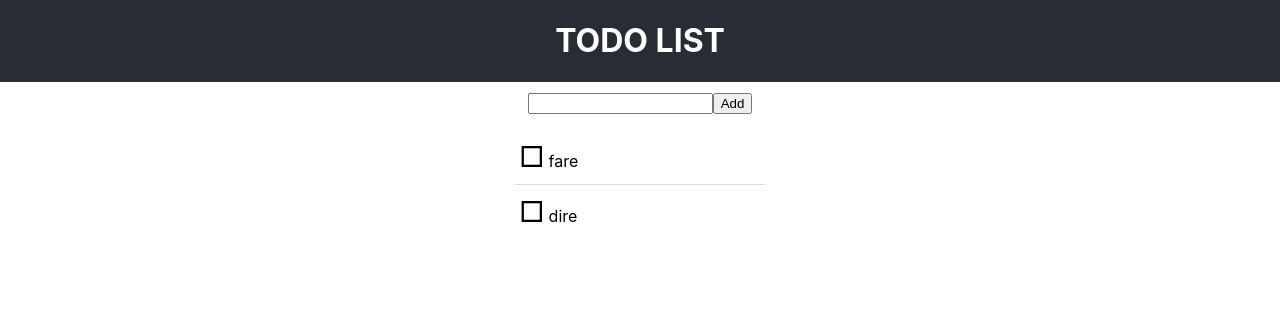
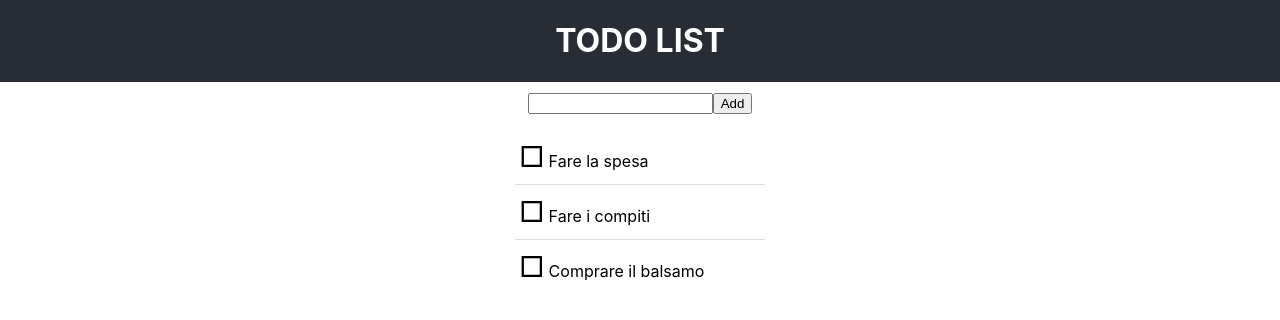
Before and after one commit to rid3thespiral/react-redux-todolist, a React (Create React App) app: page / in a window 1280 px wide. Shown: the top 320 px of the page. Built offline with nearby package versions, Linux system fonts and the light colour scheme.

Commit message:
store update

```diff
--- a/src/components/todo.js
+++ b/src/components/todo.js
@@ -1,11 +1,11 @@
 import React from 'react';
 
 
-export default function todo({todo, onClick,id}){
+export default function todo({todoItem, onClick,id}){
 
     return (
         <li onClick={() => onClick(id) }><span></span>
-            {todo} </li>
+            {todoItem.todo} </li>
     );
 
 }
--- a/src/components/todolist.js
+++ b/src/components/todolist.js
@@ -5,7 +5,7 @@ export default function todoList({todos, removeTodo, id}){
 return (
 <ul>
 {
- todos.map( (todo,i) => <Todo id={i} onClick={removeTodo} key={i} todo ={todo}/>)
+ todos.map( (todo,i) => <Todo id={i} onClick={removeTodo} key={i} todoItem ={todo}/>)
 }
 </ul>
 
--- a/src/index.js
+++ b/src/index.js
@@ -7,8 +7,19 @@ import {Provider} from 'react-redux';
 import App from './App';
 import * as serviceWorker from './serviceWorker';
 
-let todos = ['fare', 'dire'];
-const store = createStore(storeReducer, {todos: [...todos] } );
+let storeTodos = {
+  todos: [
+{id:0,
+  todo:'Fare la spesa',
+  completed: false},
+{id:1,
+  todo:'Fare i compiti',
+  completed: false},
+{id:2, todo:'Comprare il balsamo', completed: false}
+  ]
+};
+
+const store = createStore(storeReducer, {todos: [...storeTodos.todos] } );
 
 ReactDOM.render(
   <React.StrictMode>
```
